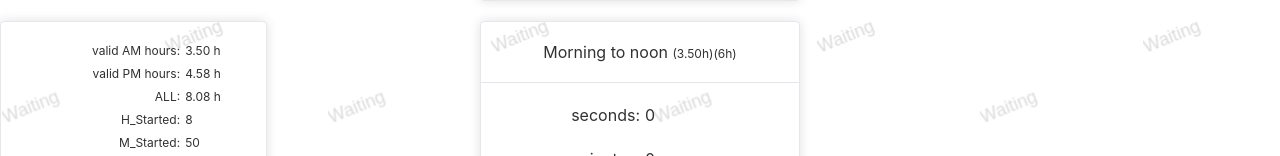
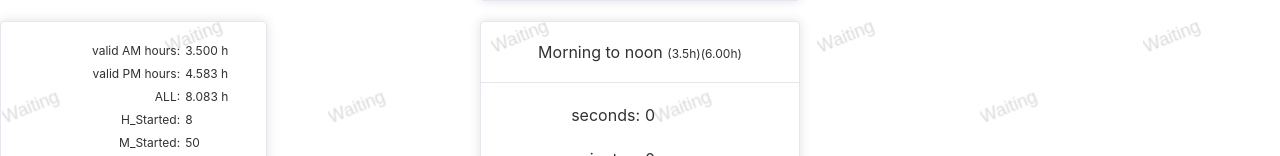
Before and after one commit to chanchan098/timer, a Vue app: page / in a window 1280 px wide. Shown: the part 334-490 px from the top of the page. Built offline with nearby package versions, Linux system fonts and the light colour scheme.

Commit message:
- commit.

```diff
--- a/src/views/Timer.vue
+++ b/src/views/Timer.vue
@@ -38,7 +38,7 @@ var duration = ref(0)
 var validRestOfAM = ref(0)
 // var durationAfternoon = ref(0)
 
-const ALL = computed(() => {return parseFloat(validRestOfAM.value as unknown as string) + parseFloat(validRestOfPM.value as unknown as string) })
+const ALL = computed(() => { return (validRestOfAM.value + validRestOfPM.value).toFixed(3) })
 
 
 function initData() {
@@ -76,8 +76,8 @@ function initData() {
     var allSeconds = ((H_Ended - H_Started) * 60 * 60) - (overedSeconds) + (M_Ended * 60)
     var allSecondsOfNoon = ((H_NoonEnded - H_Started) * 60 * 60) - (overedSeconds) + (M_NoonEnded * 60)
 
-    duration.value = (allSeconds / 60 / 60).toFixed(2) as unknown as number
-    validRestOfAM.value = (allSecondsOfNoon / 60 / 60).toFixed(2) as unknown as number
+    duration.value = (allSeconds / 60 / 60)
+    validRestOfAM.value = (allSecondsOfNoon / 60 / 60)
 
 
     var overedSecondsPM: number = 0
@@ -88,7 +88,7 @@ function initData() {
     var hoursPM = H_Ended - H_PMStarted
     var allSecondsPM = (hoursPM * 60 * 60) + (M_Ended * 60) - (overedSecondsPM as unknown as number)
 
-    validRestOfPM.value = (allSecondsPM / 60 / 60).toFixed(2) as unknown as number
+    validRestOfPM.value = (allSecondsPM / 60 / 60)
 }
 
 function initWorker() {
@@ -134,10 +134,11 @@ function checkScreenWidthAndRedirect() {
 }
 
 function calculateSalary() {
+    const sEveryDay = 200
     var H_Started = timeParams.value.H_Started
     var M_Started = timeParams.value.M_Started
     var H_Ended = timeParams.value.H_Ended
-    var M_Ended = timeParams.value.M_Endedf
+    var M_Ended = timeParams.value.M_Ended
     // var H_NoonEnded = timeParams.value.H_NoonEnded
     // var M_NoonEnded = timeParams.value.M_NoonEnded
 
@@ -147,19 +148,16 @@ function calculateSalary() {
     }
 
     var allSeconds = ((H_Ended - H_Started) * 60 * 60) - (overedSeconds) + (M_Ended * 60)
-    const sEveryDay = 200
-    var perSecond = (sEveryDay / allSeconds).toFixed(2)
-    var perMinutes = (sEveryDay / (allSeconds / 60)).toFixed(2)
-    var perHour = (sEveryDay / (allSeconds / 60 / 60)).toFixed(2)
 
-    console.log(
-        {
-            perSecond: perSecond,
-            perMinutes: perMinutes,
-            perHour: perHour,
-        }
-
-    )
+    var perSecond = (sEveryDay / allSeconds)
+    var perMinutes = (sEveryDay / (allSeconds / 60))
+    var perHour = (sEveryDay / (allSeconds / 60 / 60))
+    var all = {
+        perSecond: perSecond.toFixed(3),
+        perMinutes: perMinutes.toFixed(3),
+        perHour: perHour.toFixed(3),
+    }
+    console.log("salary", all)
 }
 
 onMounted(() => {
@@ -261,7 +259,7 @@ onMounted(() => {
                                 <div class="text-right">valid AM hours: </div>
                             </el-col>
                             <el-col :span="7">
-                                <div class="text-left ml-5px">{{ validRestOfAM }} h</div>
+                                <div class="text-left ml-5px">{{ validRestOfAM.toFixed(3) }} h</div>
                             </el-col>
                         </el-row>
 
@@ -270,7 +268,7 @@ onMounted(() => {
                                 <div class="text-right">valid PM hours: </div>
                             </el-col>
                             <el-col :span="7">
-                                <div class="text-left ml-5px">{{ validRestOfPM }} h</div>
+                                <div class="text-left ml-5px">{{ validRestOfPM.toFixed(3) }} h</div>
                             </el-col>
                         </el-row>
 
@@ -299,8 +297,8 @@ onMounted(() => {
                 </el-col>
                 <el-col :span="6" :offset="4">
                     <el-card>
-                        <template #header>Morning to noon <span class="text-12px">({{ validRestOfAM }}h)({{ duration -
-        validRestOfAM }}h)</span></template>
+                        <template #header>Morning to noon <span class="text-12px">({{ validRestOfAM }}h)({{ (duration -
+        validRestOfAM).toFixed(2) }}h)</span></template>
 
                         <el-row v-for="(value, key) in restsOfNoon">
                             <el-col :span="12">
```
